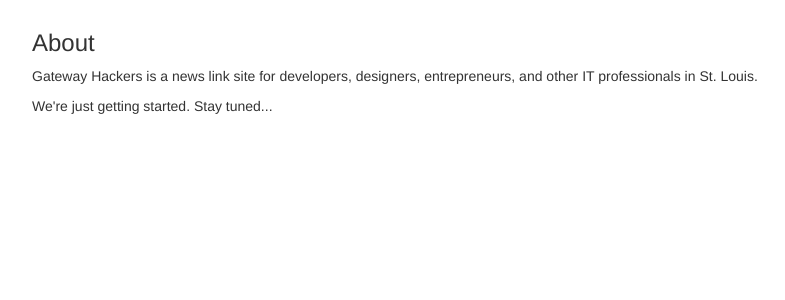
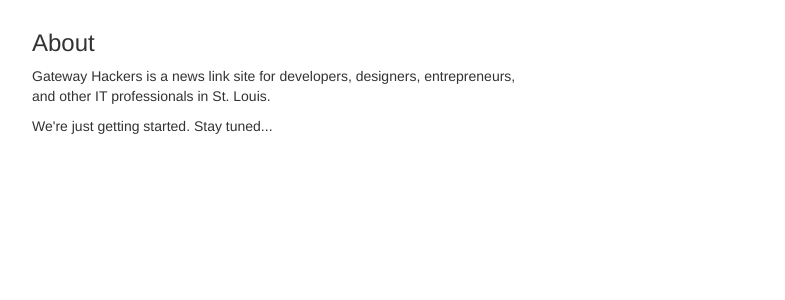
Before and after one commit to inchingforward/gh, a Django app: page /about/ in a window 1280 px wide. Shown: the part 50-350 px from the top of the page, without its empty margins (53-838 px from the left). Run offline with Django 3.2, Linux system fonts and the light colour scheme; parts of the project's set-up code (start-up, migrations or seed data) failed here and were passed over.

Commit message:
UI tweaks.

```diff
--- a/gh/static/css/gh.css
+++ b/gh/static/css/gh.css
@@ -10,3 +10,7 @@
 .content {
     margin-left: 15px;
 }
+
+#about {
+    width: 500px;
+}
```
